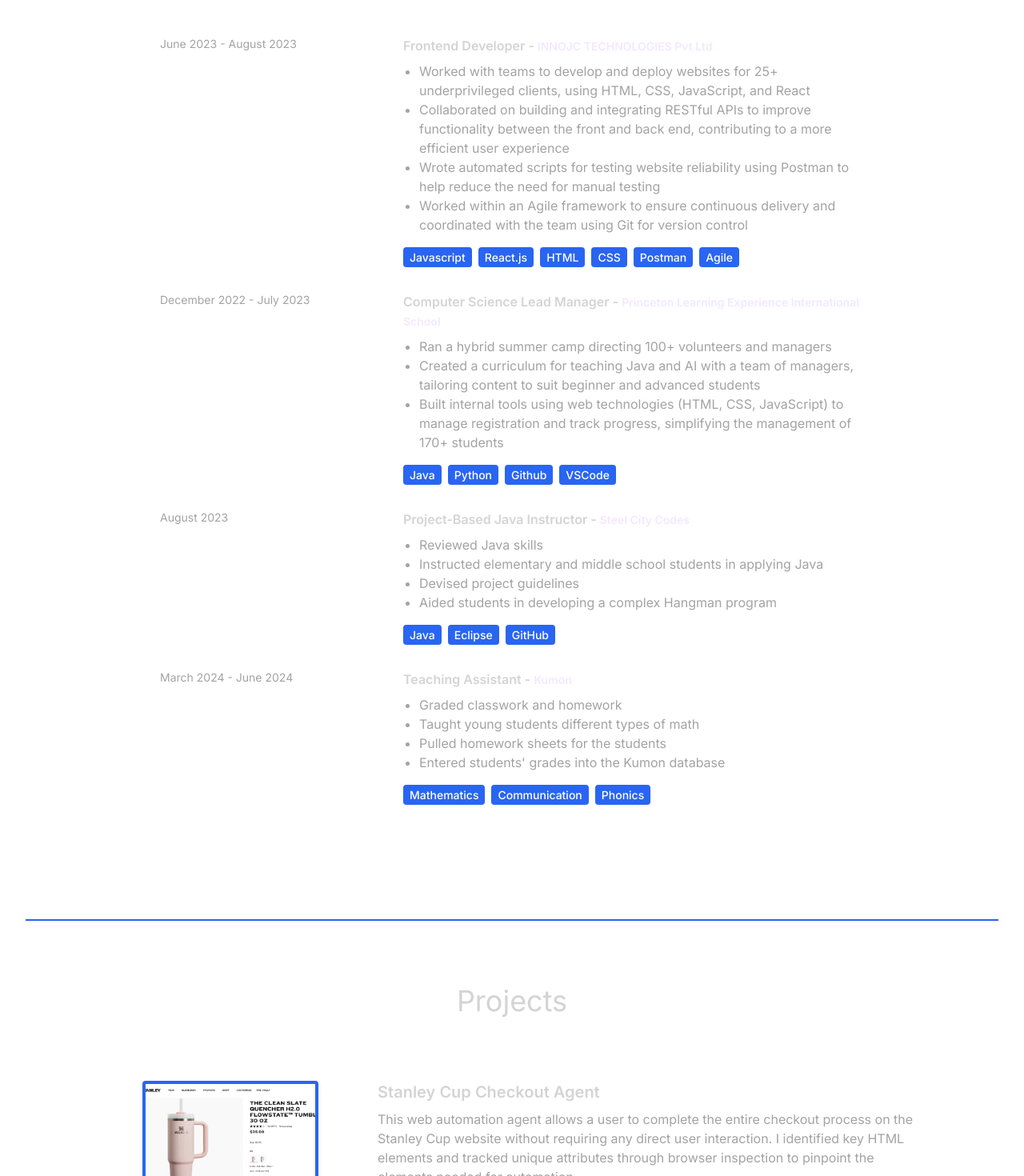
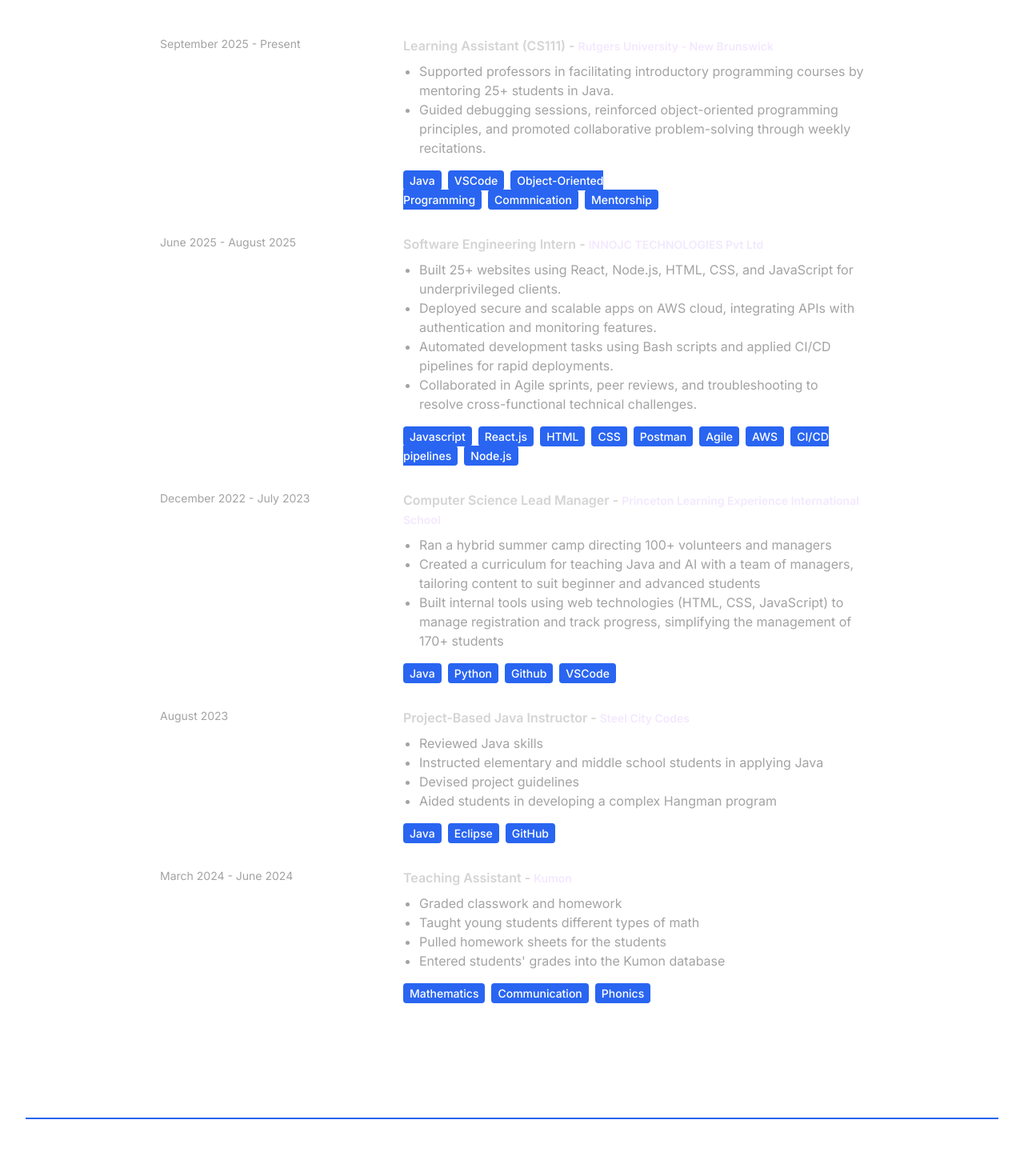
Before and after one commit to hatchakala/PortfolioWebsite, a React (Vite) app: page / in a window 1280 px wide. Shown: the part 1760-3230 px from the top of the page at 80% size. Built offline with nearby package versions, Linux system fonts and the light colour scheme.

Commit message:
updated experiences

```diff
--- a/src/constants/index.js
+++ b/src/constants/index.js
@@ -6,18 +6,26 @@
 
 export const HERO_CONTENT = `Welcome to my portfolio website!`;
 
-export const ABOUT_TEXT = `Hi, my name is Hardhik! I’m an honors computer science student at Rutgers University - New Brunswick. I'm interested in leveraging computing to create a difference. I'm a passionate coder from New Jersey looking for software engineering job opportunities. In my free time, I enjoy cooking, playing basketball, playing video games, and chilling with my friends. Feel free to connect with me on any platform!`;
+export const ABOUT_TEXT = `Hi, my name is Hardhik! I’m a double major in Computer Science and Data Science at Rutgers University - New Brunswick Honors College. I'm passionate about leveraging computing to make a difference and am actively seeking software engineering opportunities. In my free time, I enjoy cooking, playing basketball, playing video games, and chilling with my friends. Feel free to connect with me on any platform!`;
 
 export const EXPERIENCES = [
   {
-    year: "June 2023 - August 2023",
-    role: "Frontend Developer",
+    year: "September 2025 - Present",
+    role: "Learning Assistant (CS111)",
+    company: "Rutgers University - New Brunswick",
+    description: `Supported professors in facilitating introductory programming courses by mentoring 25+ students in Java.
+    Guided debugging sessions, reinforced object-oriented programming principles, and promoted collaborative problem-solving through weekly recitations.`,
+    technologies: ["Java", "VSCode", "Object-Oriented Programming", "Commnication", "Mentorship"],
+  },
+  {
+    year: "June 2025 - August 2025",
+    role: "Software Engineering Intern",
     company: "INNOJC TECHNOLOGIES Pvt Ltd",
-    description: `Worked with teams to develop and deploy websites for 25+ underprivileged clients, using HTML, CSS, JavaScript, and React
-      Collaborated on building and integrating RESTful APIs to improve functionality between the front and back end, contributing to a more efficient user experience
-      Wrote automated scripts for testing website reliability using Postman to help reduce the need for manual testing
-      Worked within an Agile framework to ensure continuous delivery and coordinated with the team using Git for version control`,
-    technologies: ["Javascript", "React.js", "HTML", "CSS", "Postman", "Agile"],
+    description: `Built 25+ websites using React, Node.js, HTML, CSS, and JavaScript for underprivileged clients.
+    Deployed secure and scalable apps on AWS cloud, integrating APIs with authentication and monitoring features.
+    Automated development tasks using Bash scripts and applied CI/CD pipelines for rapid deployments.
+    Collaborated in Agile sprints, peer reviews, and troubleshooting to resolve cross-functional technical challenges.`,
+    technologies: ["Javascript", "React.js", "HTML", "CSS", "Postman", "Agile", "AWS", "CI/CD pipelines", "Node.js"],
   },
   {
     year: "December 2022 - July 2023",
@@ -53,11 +61,11 @@
 
 export const PROJECTS = [
   {
-    title: "Stanley Cup Checkout Agent",
+    title: "ScrollLess",
     image: project1,
     description:
-      "This web automation agent allows a user to complete the entire checkout process on the Stanley Cup website without requiring any direct user interaction. I identified key HTML elements and tracked unique attributes through browser inspection to pinpoint the elements needed for automation.",
-    technologies: ["Node.js", "Puppeteer.js"],
+      "I designed and built ScrollLess, a cross-platform mobile app using React Native, Expo, and TypeScript, incorporating authentication, user dashboards, social leagues, and leaderboards to help reduce excessive screen time. I integrated cloud-based APIs and PostgreSQL RLS policies to ensure secure, scalable data storage and enable real-time synchronization of user metrics across leagues. Throughout development, I applied Agile methodologies and CI/CD pipelines to deliver iterative feature improvements, enhance app reliability, and support rapid prototyping.",
+    technologies: ["React Native", "Expo", "TypeScript", "Supabase", "Agile", "CI/CD"],
   },
   {
     title: "Yap-Map",
@@ -65,14 +73,20 @@
     description:
       "An app that provides real-time noise levels and occupancy data for study lounges in Rutgers University’s Honors College. This app implemented a system using Python scripts on main computers and Raspberry Pi devices with cameras and microphones to track occupancy (every 20 seconds) and noise levels (every 10 seconds). I designed an intuitive floor plan-based UI that displays lounge conditions using color-coded indicators, powered by a MongoDB-backend API for real-time updates.",
     technologies: ["React Native", "Python", "YOLO", "MongoDB", "Raspberry Pi"],
-
   },
   {
     title: "UpTrend",
     image: project3,
     description:
-      "A comprehensive stock market analysis tool that integrates real-time data from the Yahoo Finance API, featuring paper trading, machine learning-driven stock price predictions, and live earnings/news updates for actionable insights.",
-    technologies: ["HTML", "CSS", "React", "JavaScript", "C++"],
+      "A comprehensive stock prediction system for decision science applications, leveraging machine learning regression and time-series forecasting to generate actionable insights. The platform integrates real-time data from the Yahoo Finance API and features paper trading, live earnings and news updates, and ML-driven stock price predictions. I deployed the full-stack architecture in Docker containers on AWS, implementing cloud monitoring and troubleshooting tools, while applying data engineering pipelines to ingest, clean, and analyze time-series data efficiently.",
+    technologies: ["React.js", "Node.js", "PostgreSQL", "Python (ML)", "AWS", "Docker"],
+  },
+  {
+    title: "Stanley Cup Checkout Agent",
+    image: project1,
+    description:
+      "This web automation agent allows a user to complete the entire checkout process on the Stanley Cup website without requiring any direct user interaction. I identified key HTML elements and tracked unique attributes through browser inspection to pinpoint the elements needed for automation.",
+    technologies: ["Node.js", "Puppeteer.js"],
   },
   {
     title: "Delay Detective",
```
Also changed, not shown: 2 other files (tests, documents, lock files or other folders).
